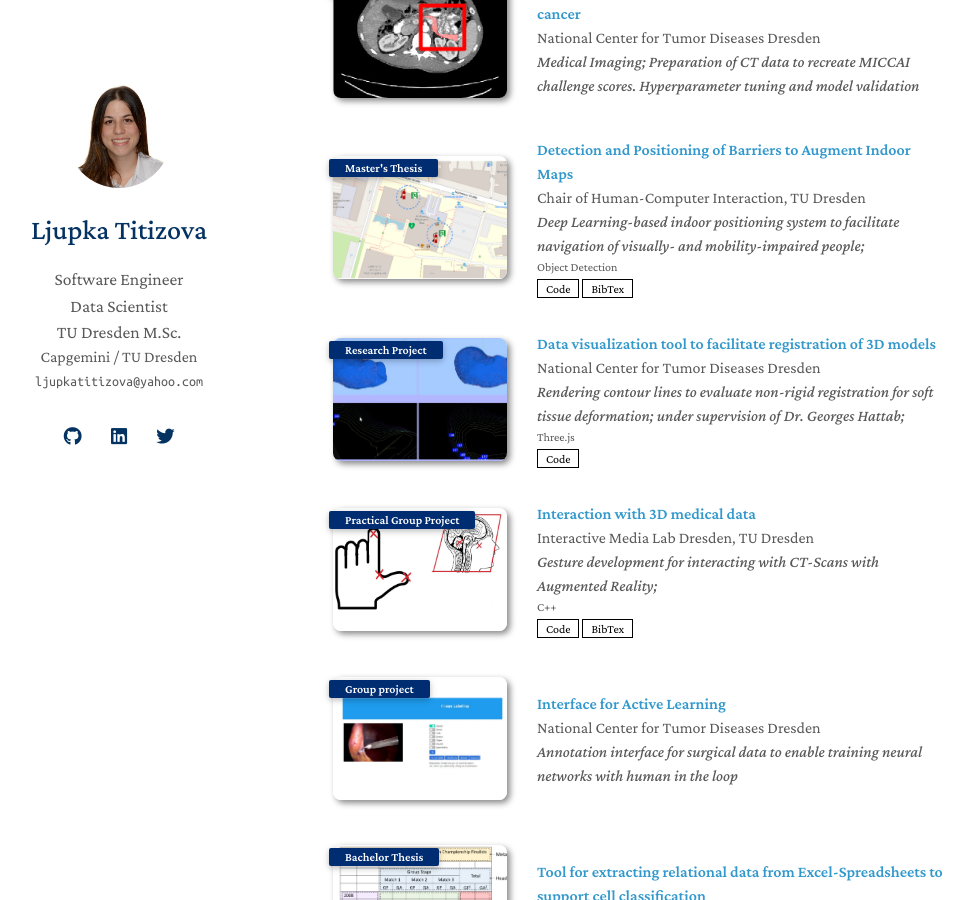
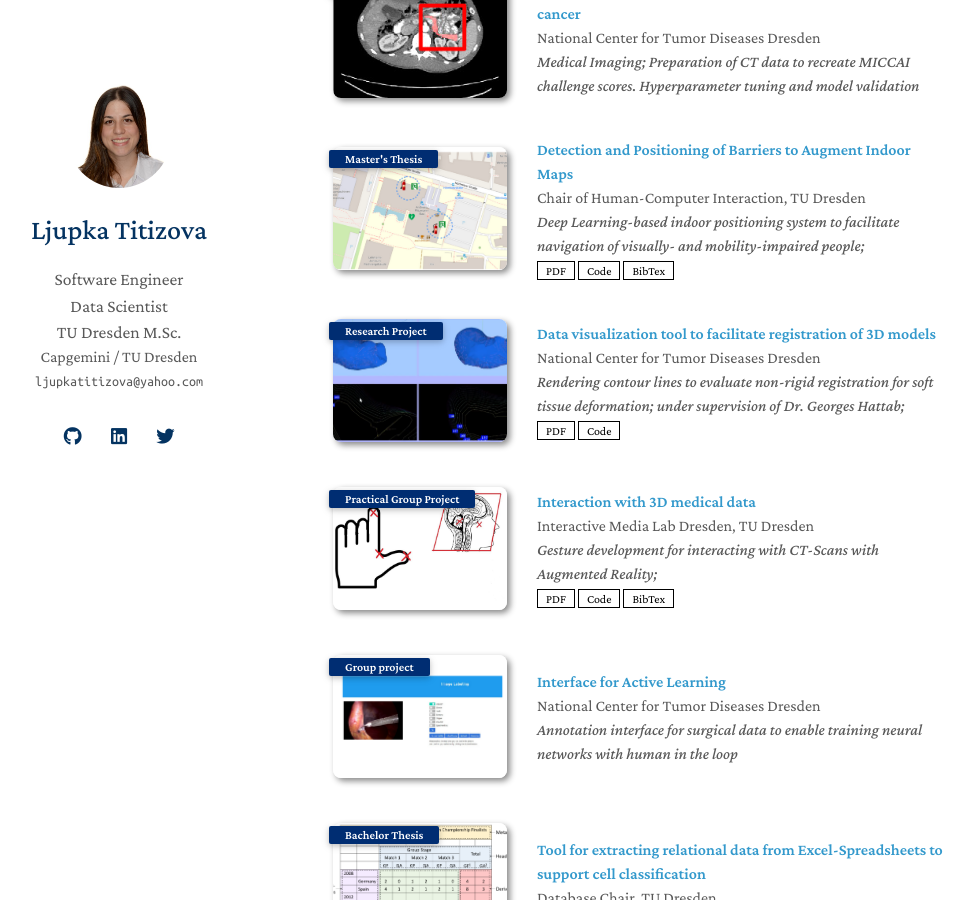
Before and after one commit to Ljupka/Ljupka.github.io, a Jekyll site: the page built from index.md, in a window 1280 px wide and 900 px high, scrolled down 530 px. Shown: the whole window, without its empty margins (157-1131 px from the left). Built offline with Jekyll 4.4.1, drawn with Linux system fonts in a browser that asks for light colours; nearby versions of some CDN libraries; a style sheet for code colours, icons or effects is not loaded; our own code applies the rules of GitHub Pages for plain Markdown files.

Commit message:
Update publications.md

```diff
--- a/_includes/publications.md
+++ b/_includes/publications.md
@@ -21,7 +21,9 @@
       <div class="periodical"><em>{{ link.conference }}</em>
       </div>
     <div class="links">
-      <div class="btn btn-sm z-depth-0" role="button" target="_blank" style="font-size:12px;"> {{link.pdf}}</div>
+      {% if link.pdf %}
+      <a href="{{ link.pdf }}" class="btn btn-sm z-depth-0" role="button" target="_blank" style="font-size:12px;">PDF</a>
+      {% endif %}
       {% if link.code %}
       <a href="{{ link.code }}" class="btn btn-sm z-depth-0" role="button" target="_blank" style="font-size:12px;">Code</a>
       {% endif %}
```
